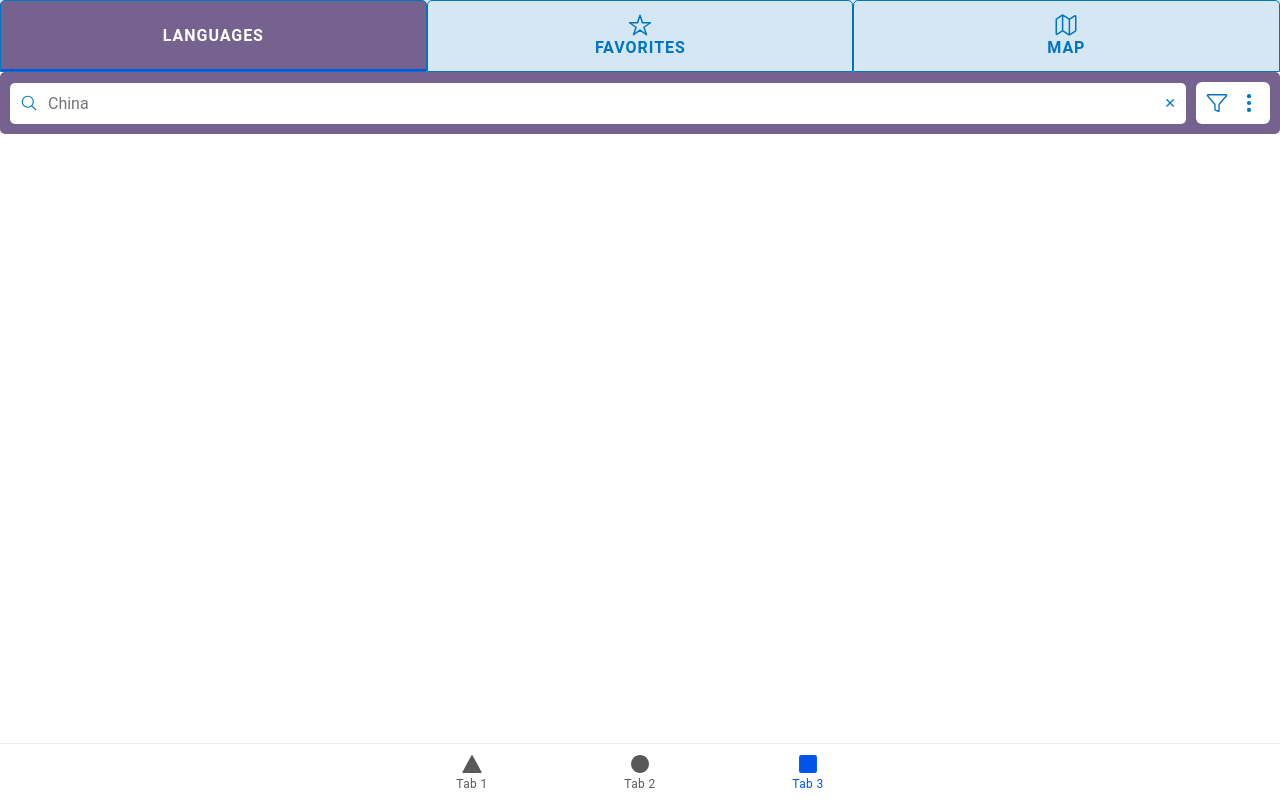
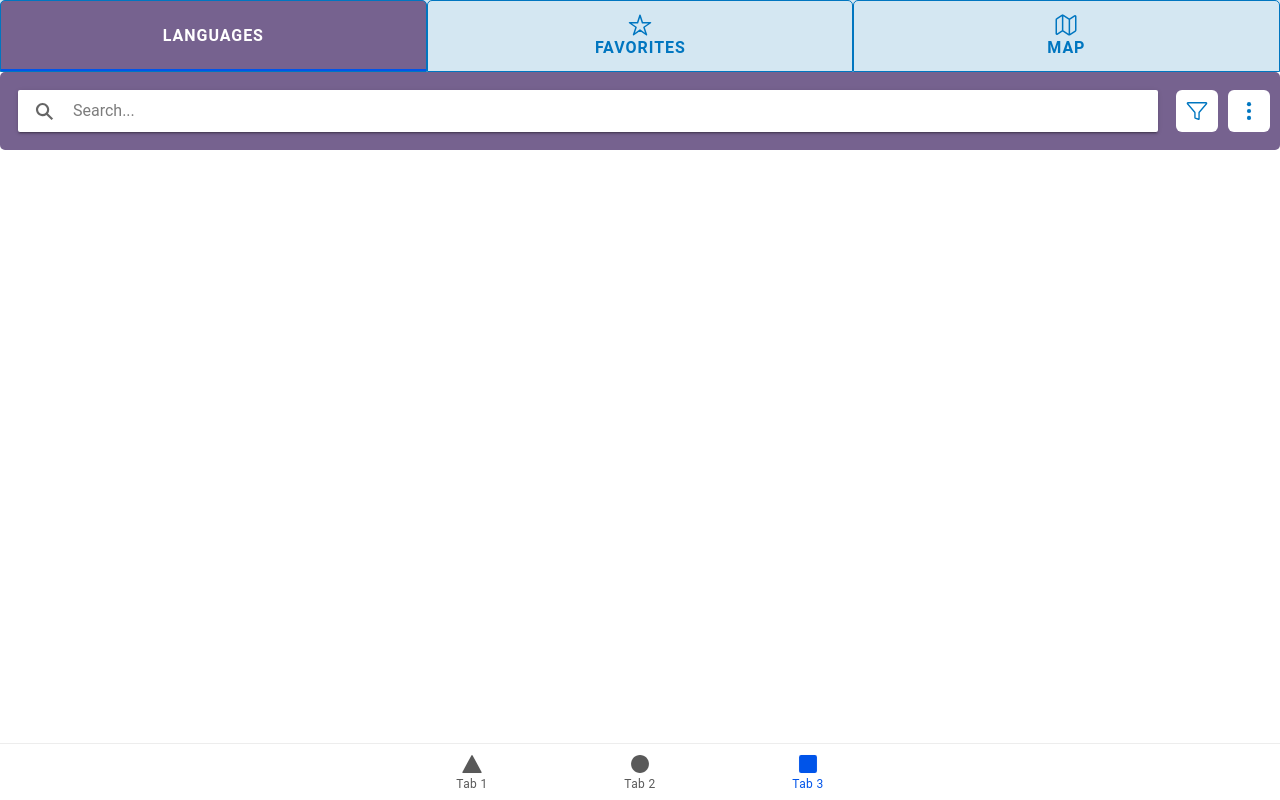
Before and after one commit to Mayuriparopate/ionic-react-settings, a React (Vite) app: page /tab3 in a window 1280 px wide. Built offline with nearby package versions, Linux system fonts and the light colour scheme.

Commit message:
common component for search

```diff
--- a/src/pages/Tab3.css
+++ b/src/pages/Tab3.css
@@ -19,7 +19,6 @@
   cursor: pointer;
   transition: all 0.3s ease;
   border: 1px solid #0076C0;
-  /* padding: 10px; */
   overflow: hidden;
   text-overflow: ellipsis;
   white-space: nowrap;
@@ -73,61 +72,7 @@
 .tab-item:hover {
   background-color: #76628f;
 }
-/*
-.search-filter-container {
-  display: flex;
-  align-items: center;
-  background-color: #76628f;
-  padding: 10px;
-  border-radius: 5px;
-}
 
-.search-bar {
-  display: flex;
-  align-items: center;
-  flex: 1;
-  background-color: #ffffff;
-  padding: 15px 10px;
-  border-radius: 5px;
-}
-
-.search-icon {
-  font-size: 18px;
-  color: #0076c0;
-}
-
-.search-input {
-  flex: 1;
-  border: none;
-  outline: none;
-  font-size: 16px;
-  color: #000000;
-  margin-left: 8px;
-}
-
-.clear-btn {
-  font-size: 14px;
-  color: #0076c0;
-  background: none;
-  border: none;
-  cursor: pointer;
-}
-
-.filter-icons {
-  display: flex;
-  gap: 10px;
-  margin-left: 10px;
-  background-color: white;
-  padding: 11px;
-  border-radius: 6px;
-}
-
-
-.filter-icon {
-  font-size: 22px;
-  color: #0076c0;;
-  cursor: pointer;
-} */
 
 .search-filter-container {
   display: flex;
@@ -142,10 +87,10 @@
   display: flex;
   align-items: center;
   flex: 1;
-  background-color: #ffffff;
-  padding: 10px 10px;
-  border-radius: 5px;
-  min-width: 0; /* Prevents overflow due to fixed widths */
+  /* background-color: #ffffff; */
+  /* padding: 10px 10px; */
+  /* border-radius: 5px; */
+  /* min-width: 0; */
 }
 
 .search-icon {
--- a/src/pages/Tab3.tsx
+++ b/src/pages/Tab3.tsx
@@ -1,201 +1,5 @@
-// import React, { useState } from "react";
-// import {
-//   IonPage,
-//   IonContent,
-//   IonHeader,
-//   IonToolbar,
-//   IonTitle,
-//   IonSearchbar,
-//   IonSegment,
-//   IonSegmentButton,
-//   IonLabel,
-//   IonIcon,
-// } from "@ionic/react";
-// import {
-//   mapOutline,
-//   calendarOutline,
-//   micOutline,
-//   videocamOutline,
-//   funnelOutline,
-// } from "ionicons/icons";
-import "./Tab3.css";
-
-// const Tabs3: React.FC = () => {
-//   const [selectedTab, setSelectedTab] = useState("map");
-
-//   return (
-//     <IonPage>
-//       <IonHeader>
-//         <IonToolbar color="primary">
-//           <IonTitle>Languages</IonTitle>
-//         </IonToolbar>
-//       </IonHeader>
-//       <IonContent>
-//         <div className="languages-container">
-//           {/* Sidebar */}
-//           <div className="languages-sidebar">
-//             {/* Tabs */}
-//             <IonSegment
-//               mode="md"
-//               value={selectedTab}
-//               onIonChange={(e: any) => setSelectedTab(e.detail.value!)}
-//               className="tabs-container"
-//             >
-//               <IonSegmentButton value="map">
-//                 <IonIcon icon={mapOutline} />
-//                 <IonLabel>Map</IonLabel>
-//               </IonSegmentButton>
-//               <IonSegmentButton value="schedule">
-//                 <IonIcon icon={calendarOutline} />
-//                 <IonLabel>Schedule</IonLabel>
-//               </IonSegmentButton>
-//               <IonSegmentButton value="voice">
-//                 <IonIcon icon={micOutline} />
-//                 <IonLabel>Voice</IonLabel>
-//               </IonSegmentButton>
-//               <IonSegmentButton value="video">
-//                 <IonIcon icon={videocamOutline} />
-//                 <IonLabel>Video</IonLabel>
-//               </IonSegmentButton>
-//               <IonSegmentButton value="filter">
-//                 <IonIcon icon={funnelOutline} />
-//                 <IonLabel>Filter</IonLabel>
-//               </IonSegmentButton>
-//             </IonSegment>
-
-//             {/* Search */}
-//             <IonSearchbar placeholder="Search"></IonSearchbar>
-//             {/* Language List */}
-//             <div className="languages-list">
-//               {/* Replace this static list with dynamic data */}
-//               <p>Acholi (Sudan-Uganda)</p>
-//               <p>Afar</p>
-//               <p>Afghani - Pashto</p>
-//               <p>Afrikaans</p>
-//               <p>Akan</p>
-//             </div>
-//           </div>
-//         </div>
-//       </IonContent>
-//     </IonPage>
-//   );
-// };
-
-// export default Tabs3;
-
-// import React, { useState } from "react";
-// import { IonSegment, IonSegmentButton, IonLabel, IonIcon } from "@ionic/react";
-// import { starOutline, mapOutline } from "ionicons/icons";
-
-// const Tabs3: React.FC = () => {
-//   const [selectedTab, setSelectedTab] = useState("languages");
-
-//   return (
-//     <div className="tabs-container">
-//       <IonSegment
-//         mode="md"
-//         value={selectedTab}
-//         onIonChange={(e: any) => setSelectedTab(e.detail.value!)}
-//       >
-//         <IonSegmentButton value="languages" className="tab-button">
-//           <IonLabel>Languages</IonLabel>
-//         </IonSegmentButton>
-//         <IonSegmentButton value="favorites" className="tab-button">
-//           <IonIcon icon={starOutline} />
-//           <IonLabel>Favorites</IonLabel>
-//         </IonSegmentButton>
-//         <IonSegmentButton value="map" className="tab-button">
-//           <IonIcon icon={mapOutline} />
-//           <IonLabel>Map</IonLabel>
-//         </IonSegmentButton>
-//       </IonSegment>
-//     </div>
-//   );
-// };
-
-// export default Tabs3;
-//
-// import React, { useState } from "react";
-// import { IonIcon, IonLabel, IonSegment, IonSegmentButton } from "@ionic/react";
-// import {
-//   searchOutline,
-//   funnelOutline,
-//   ellipsisVertical,
-//   star,
-//   mapOutline,
-//   starOutline,
-// } from "ionicons/icons";
-// import "./Tab3.css";
-
-// const Tab3: React.FC = () => {
-//   const [activeTab, setActiveTab] = useState("languages");
-
-//   return (
-//     <>
-//       <div className="tab3-container">
-//         {/* Tabs */}
-//         <div className="tabs-header">
-//           <div
-//             className={`tab-item ${activeTab === "languages" ? "active" : ""}`}
-//             onClick={() => setActiveTab("languages")}
-//           >
-//             <span>Languages</span>
-//           </div>
-//           <div
-//             className={`tab-item ${activeTab === "favorites" ? "active" : ""}`}
-//             onClick={() => setActiveTab("favorites")}
-//           >
-//             <IonIcon icon={star} className="tab-icon" />
-//             <span>Favorites</span>
-//           </div>
-//           <div
-//             className={`tab-item ${activeTab === "map" ? "active" : ""}`}
-//             onClick={() => setActiveTab("map")}
-//           >
-//             <IonIcon icon={mapOutline} className="tab-icon" />
-//             <span>Map</span>
-//           </div>
-//         </div>
-
-//         {/* Search and Filter */}
-//         <div className="search-filter-container">
-//           <div className="search-bar">
-//             <IonIcon icon={searchOutline} className="search-icon" />
-//             <input type="text" placeholder="China" className="search-input" />
-//             <button className="clear-btn">✕</button>
-//           </div>
-//           <div className="filter-icons">
-//             <IonIcon icon={funnelOutline} className="filter-icon" />
-//             <IonIcon icon={ellipsisVertical} className="filter-icon" />
-//           </div>
-//         </div>
-//       </div>
-//       {/* <div className="tabs-container">
-//         <IonSegment>
-//                mode="md"
-//                value={selectedTab}
-//                onIonChange={(e: any) => setActiveTab(e.detail.value!)}
-
-//               <IonSegmentButton value="languages" className="tab-button">
-//                  <IonLabel>Languages</IonLabel>
-//               </IonSegmentButton>
-//               <IonSegmentButton value="favorites" className="tab-button">
-//                <IonIcon icon={starOutline}/>
-//               <IonLabel>Favorites</IonLabel>
-//                </IonSegmentButton>
-//               <IonSegmentButton value="map" className="tab-button">
-//                 <IonIcon icon={mapOutline}/>
-//                 <IonLabel>Map</IonLabel>
-//               </IonSegmentButton>
-//             </IonSegment>
-//         </div> */}
-//     </>
-//   );
-// };
-
-// export default Tab3;
 import React, { useState } from "react";
-import { IonIcon, IonSegment, IonSegmentButton, IonLabel } from "@ionic/react";
+import { IonIcon, IonSegment, IonSegmentButton, IonLabel, IonSearchbar } from "@ionic/react";
 import {
   searchOutline,
   funnelOutline,
@@ -205,12 +9,69 @@ import {
 } from "ionicons/icons";
 import "./Tab3.css";
 
+// Common SearchBox Component
+// const SearchBox: React.FC<{
+//   placeholder: string;
+//   value: string;
+//   onChange: (value: string) => void;
+//   onClear: () => void;
+// }> = ({ placeholder, value, onChange, onClear }) => {
+//   return (
+//     <div className="search-bar">
+//       <IonIcon icon={searchOutline} className="search-icon" />
+//       <input
+//         type="text"
+//         placeholder={placeholder}
+//         value={value}
+//         onChange={(e) => onChange(e.target.value)}
+//         className="search-input"
+//       />
+//       {value && (
+//         <button className="clear-btn" onClick={onClear}>
+//           ✕
+//         </button>
+//       )}
+//     </div>
+//   );
+// };
+
+const SearchBox: React.FC<{
+  placeholder: string;
+  value: string;
+  onChange: (value: string) => void;
+  onClear: () => void;
+}> = ({ placeholder, value, onChange, onClear }) => {
+  return (
+    <div className="search-bar">
+      <IonSearchbar
+        value={value}
+        onIonInput={(e: any) => onChange(e.target.value)}
+        placeholder={placeholder}
+        className="ionic-searchbar"
+        showClearButton="always"
+        onIonClear={onClear}
+      />
+    </div>
+  );
+};
+
 const Tab3: React.FC = () => {
   const [activeTab, setActiveTab] = useState("languages");
+  const [searchValue, setSearchValue] = useState("");
+
+  const handleSearchChange = (value: string) => {
+    setSearchValue(value);
+    // Implement filtering logic here
+    console.log("Search Value:", value);
+  };
+
+  const handleClearSearch = () => {
+    setSearchValue("");
+    console.log("Search Cleared");
+  };
 
   return (
     <div className="tab3-container">
-      {/* Tabs using IonSegment */}
       <IonSegment
         value={activeTab}
         className="tabs-header"
@@ -240,13 +101,16 @@ const Tab3: React.FC = () => {
 
       {/* Search and Filter */}
       <div className="search-filter-container">
-        <div className="search-bar">
-          <IonIcon icon={searchOutline} className="search-icon" />
-          <input type="text" placeholder="China" className="search-input" />
-          <button className="clear-btn">✕</button>
+        <SearchBox
+          placeholder="Search..."
+          value={searchValue}
+          onChange={handleSearchChange}
+          onClear={handleClearSearch}
+        />
+        <div className="filter-icons">
+          <IonIcon icon={funnelOutline} className="filter-icon" />
         </div>
         <div className="filter-icons">
-          <IonIcon icon={funnelOutline} className="filter-icon" />
           <IonIcon icon={ellipsisVertical} className="filter-icon" />
         </div>
       </div>
@@ -255,3 +119,70 @@ const Tab3: React.FC = () => {
 };
 
 export default Tab3;
+
+
+
+
+
+
+// import React, { useState } from "react";
+// import { IonIcon, IonSegment, IonSegmentButton, IonLabel } from "@ionic/react";
+// import {
+//   searchOutline,
+//   funnelOutline,
+//   ellipsisVertical,
+//   starOutline,
+//   mapOutline,
+// } from "ionicons/icons";
+// import "./Tab3.css";
+
+// const Tab3: React.FC = () => {
+//   const [activeTab, setActiveTab] = useState("languages");
+
+//   return (
+//     <div className="tab3-container">
+//       {/* Tabs using IonSegment */}
+//       <IonSegment
+//         value={activeTab}
+//         className="tabs-header"
+//         onIonChange={(e: any) => setActiveTab(e.detail.value!)}
+//       >
+//         <IonSegmentButton
+//           value="languages"
+//           className={`tab-item ${activeTab === "languages" ? "active" : ""}`}
+//         >
+//           <IonLabel>Languages</IonLabel>
+//         </IonSegmentButton>
+//         <IonSegmentButton
+//           value="favorites"
+//           className={`tab-item ${activeTab === "favorites" ? "active" : ""}`}
+//         >
+//           <IonIcon icon={starOutline} className="tab-icon" />
+//           <IonLabel>Favorites</IonLabel>
+//         </IonSegmentButton>
+//         <IonSegmentButton
+//           value="map"
+//           className={`tab-item ${activeTab === "map" ? "active" : ""}`}
+//         >
+//           <IonIcon icon={mapOutline} className="tab-icon" />
+//           <IonLabel>Map</IonLabel>
+//         </IonSegmentButton>
+//       </IonSegment>
+
+//       {/* Search and Filter */}
+//       <div className="search-filter-container">
+//         <div className="search-bar">
+//           <IonIcon icon={searchOutline} className="search-icon" />
+//           <input type="text" placeholder="China" className="search-input" />
+//           <button className="clear-btn">✕</button>
+//         </div>
+//         <div className="filter-icons">
+//           <IonIcon icon={funnelOutline} className="filter-icon" />
+//           <IonIcon icon={ellipsisVertical} className="filter-icon" />
+//         </div>
+//       </div>
+//     </div>
+//   );
+// };
+
+// export default Tab3;
```
Also changed, not shown: index.tsx (added, +98 -0 lines).
